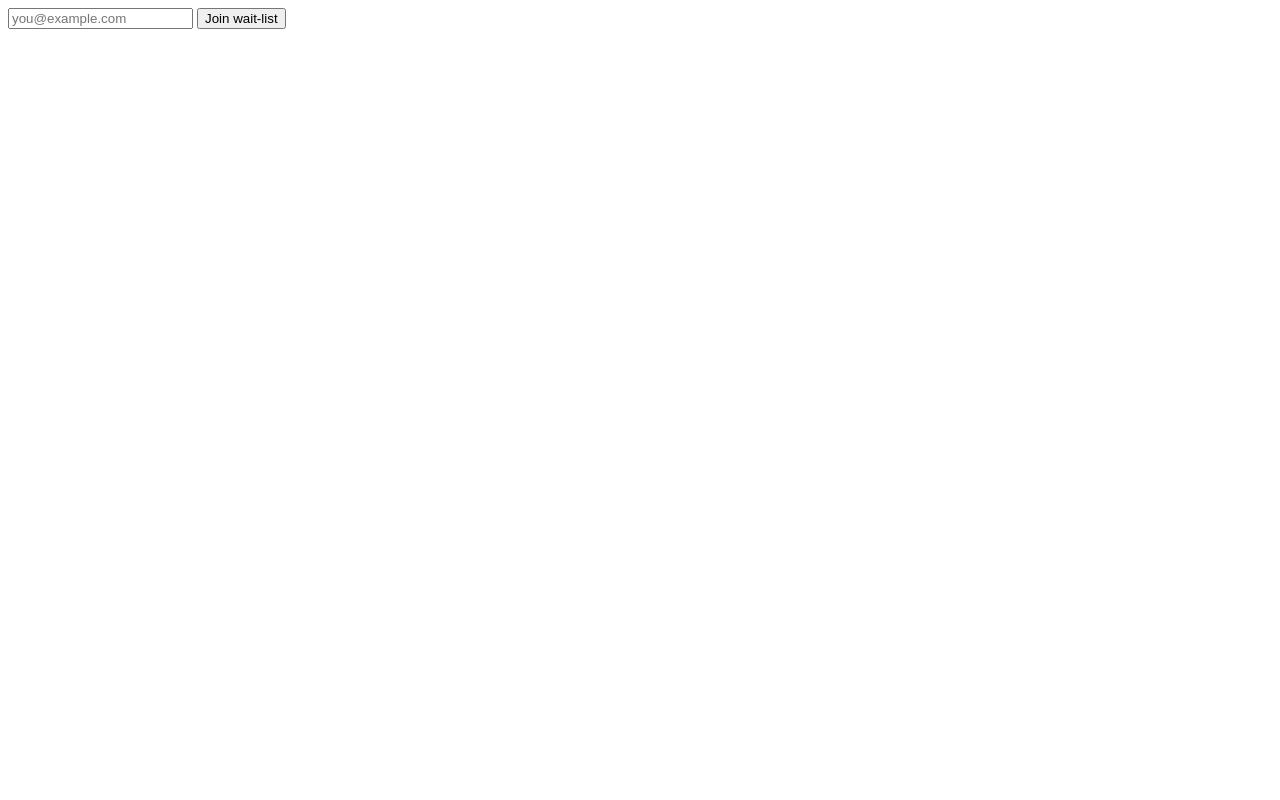
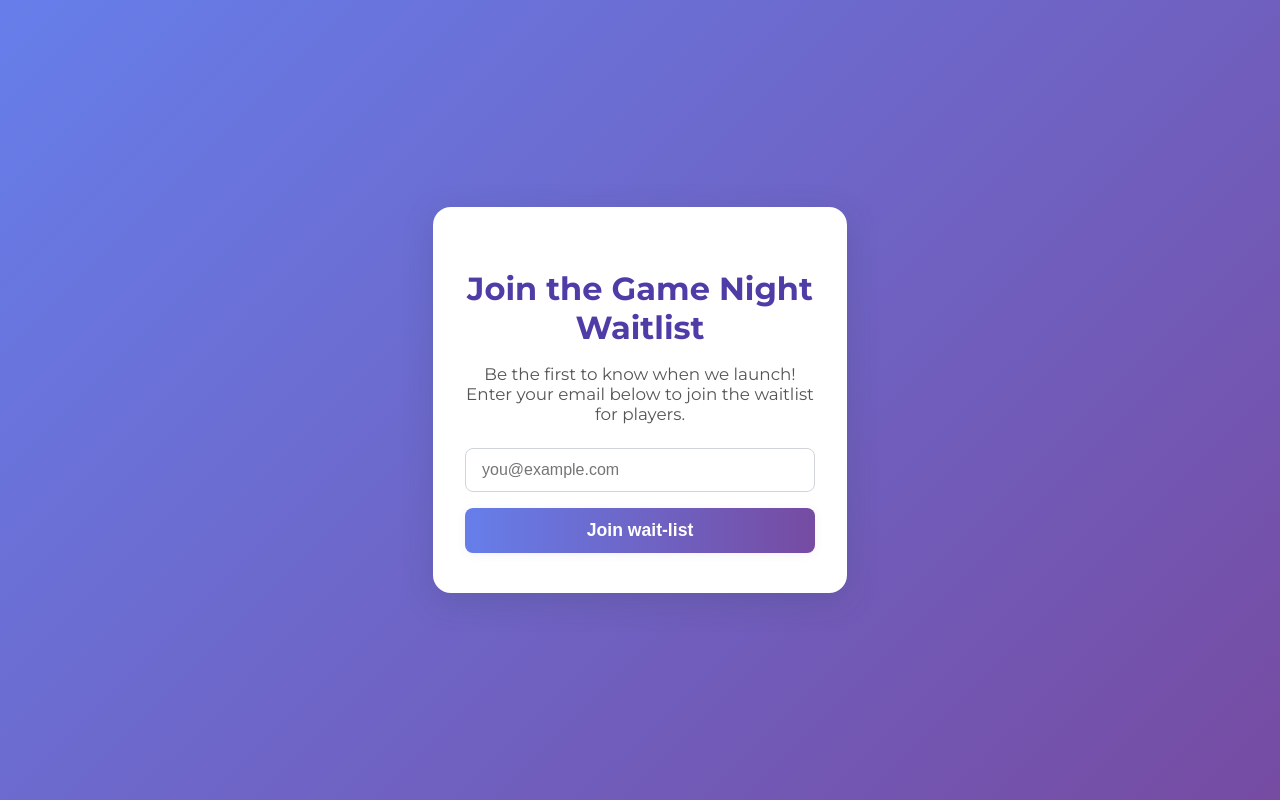
Before and after one commit to jiggabyte/gamenightgpt-site, an Eleventy site: page src/landing/players.html in a window 1280 px wide. Built offline with nearby package versions, Linux system fonts and the light colour scheme; Eleventy itself is replaced by a stand-in of ours; files that its build step writes are made by us from their sources.

Commit message:
added modifications to landing pages

```diff
--- a/src/landing/players.html
+++ b/src/landing/players.html
@@ -1,3 +1,85 @@
+<!DOCTYPE html>
+<html lang="en">
+<head>
+  <meta charset="UTF-8">
+  <meta name="viewport" content="width=device-width, initial-scale=1">
+  <title>Join the Game Night Waitlist</title>
+  <link href="https://fonts.googleapis.com/css?family=Montserrat:700,400&display=swap" rel="stylesheet">
+  <style>
+    body {
+      background: linear-gradient(135deg, #667eea 0%, #764ba2 100%);
+      font-family: 'Montserrat', Arial, sans-serif;
+      margin: 0;
+      min-height: 100vh;
+      display: flex;
+      align-items: center;
+      justify-content: center;
+    }
+    .container {
+      background: #fff;
+      padding: 2.5rem 2rem;
+      border-radius: 18px;
+      box-shadow: 0 8px 32px rgba(44, 62, 80, 0.18);
+      max-width: 350px;
+      width: 100%;
+      text-align: center;
+    }
+    h1 {
+      font-size: 2rem;
+      margin-bottom: 0.5rem;
+      color: #4f3ca7;
+      font-weight: 700;
+    }
+    p {
+      color: #555;
+      margin-bottom: 1.5rem;
+      font-size: 1.05rem;
+    }
+    form {
+      display: flex;
+      flex-direction: column;
+      gap: 1rem;
+    }
+    input[type="email"] {
+      padding: 0.75rem 1rem;
+      border: 1px solid #d1d5db;
+      border-radius: 8px;
+      font-size: 1rem;
+      outline: none;
+      transition: border 0.2s;
+    }
+    input[type="email"]:focus {
+      border-color: #764ba2;
+    }
+    button[type="submit"] {
+      background: linear-gradient(90deg, #667eea 0%, #764ba2 100%);
+      color: #fff;
+      border: none;
+      border-radius: 8px;
+      padding: 0.75rem 1rem;
+      font-size: 1.1rem;
+      font-weight: 700;
+      cursor: pointer;
+      transition: background 0.2s;
+      box-shadow: 0 2px 8px rgba(118, 75, 162, 0.08);
+    }
+    button[type="submit"]:hover {
+      background: linear-gradient(90deg, #764ba2 0%, #667eea 100%);
+    }
+    @media (max-width: 480px) {
+      .container {
+        padding: 1.5rem 0.5rem;
+      }
+      h1 {
+        font-size: 1.3rem;
+      }
+    }
+  </style>
+</head>
+<body>
+  <div class="container">
+    <h1>Join the Game Night Waitlist</h1>
+    <p>Be the first to know when we launch! Enter your email below to join the waitlist for players.</p>
     <form class="bd-form"
           action="https://buttondown.com/api/emails/embed-subscribe/sixtus"
           method="post">
@@ -8,3 +90,6 @@
       <input type="hidden" name="embed" value="1">
       <button type="submit">Join wait-list</button>
     </form>
+  </div>
+</body>
+</html>
--- a/src/landing/publishers.html
+++ b/src/landing/publishers.html
@@ -1,3 +1,85 @@
+<!DOCTYPE html>
+<html lang="en">
+<head>
+  <meta charset="UTF-8">
+  <meta name="viewport" content="width=device-width, initial-scale=1">
+  <title>Join the Game Night Publishers Waitlist</title>
+  <link href="https://fonts.googleapis.com/css?family=Montserrat:700,400&display=swap" rel="stylesheet">
+  <style>
+    body {
+      background: linear-gradient(135deg, #ffb347 0%, #ffcc33 100%);
+      font-family: 'Montserrat', Arial, sans-serif;
+      margin: 0;
+      min-height: 100vh;
+      display: flex;
+      align-items: center;
+      justify-content: center;
+    }
+    .container {
+      background: #fff;
+      padding: 2.5rem 2rem;
+      border-radius: 18px;
+      box-shadow: 0 8px 32px rgba(255, 179, 71, 0.18);
+      max-width: 350px;
+      width: 100%;
+      text-align: center;
+    }
+    h1 {
+      font-size: 2rem;
+      margin-bottom: 0.5rem;
+      color: #ff9800;
+      font-weight: 700;
+    }
+    p {
+      color: #555;
+      margin-bottom: 1.5rem;
+      font-size: 1.05rem;
+    }
+    form {
+      display: flex;
+      flex-direction: column;
+      gap: 1rem;
+    }
+    input[type="email"] {
+      padding: 0.75rem 1rem;
+      border: 1px solid #ffd580;
+      border-radius: 8px;
+      font-size: 1rem;
+      outline: none;
+      transition: border 0.2s;
+    }
+    input[type="email"]:focus {
+      border-color: #ff9800;
+    }
+    button[type="submit"] {
+      background: linear-gradient(90deg, #ffb347 0%, #ff9800 100%);
+      color: #fff;
+      border: none;
+      border-radius: 8px;
+      padding: 0.75rem 1rem;
+      font-size: 1.1rem;
+      font-weight: 700;
+      cursor: pointer;
+      transition: background 0.2s;
+      box-shadow: 0 2px 8px rgba(255, 179, 71, 0.08);
+    }
+    button[type="submit"]:hover {
+      background: linear-gradient(90deg, #ff9800 0%, #ffb347 100%);
+    }
+    @media (max-width: 480px) {
+      .container {
+        padding: 1.5rem 0.5rem;
+      }
+      h1 {
+        font-size: 1.3rem;
+      }
+    }
+  </style>
+</head>
+<body>
+  <div class="container">
+    <h1>For Publishers</h1>
+    <p>Want to showcase your games to a new audience? Join our waitlist for publishers and be the first to get updates!</p>
     <form class="bd-form"
           action="https://buttondown.com/api/emails/embed-subscribe/sixtus"
           method="post">
@@ -8,3 +90,6 @@
       <input type="hidden" name="embed" value="1">
       <button type="submit">Join wait-list</button>
     </form>
+  </div>
+</body>
+</html>
```
Lines whose indentation alone changed are shown as unchanged.
